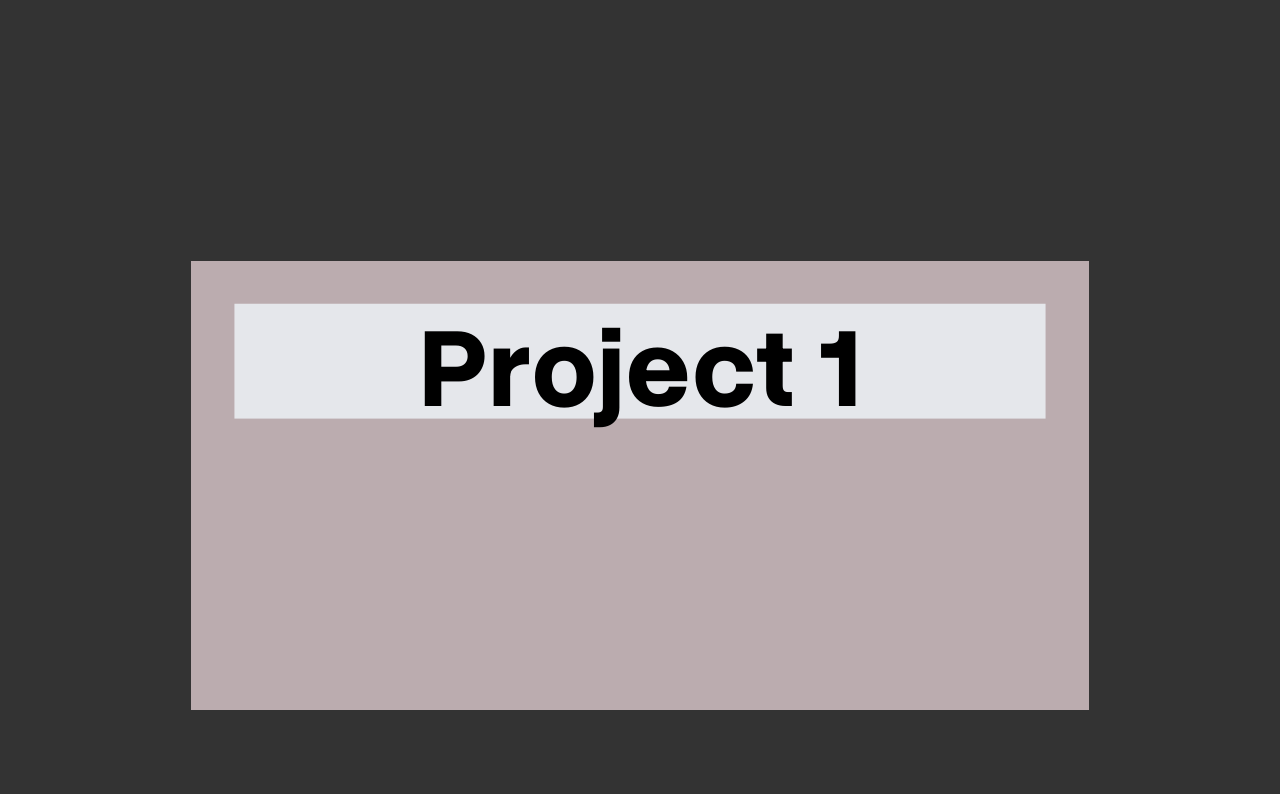
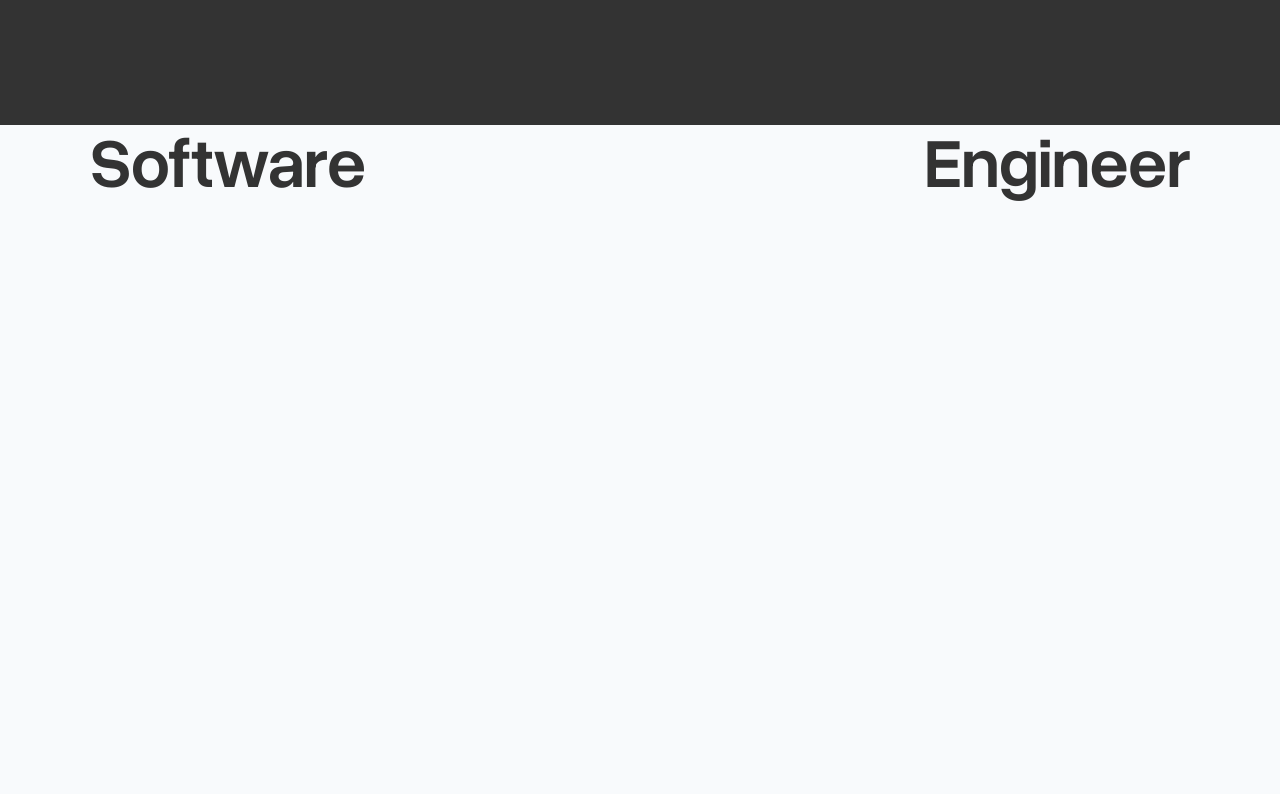
Before and after one commit to thomassbooth/thomas-booth-2024, a Next.js app: page / in a window 1280 px wide. Shown: the part 1266-2060 px from the top of the page. Built offline with nearby package versions, Linux system fonts and the light colour scheme.

Commit message:
colour corrections and about section shown

```diff
--- a/src/app/page.tsx
+++ b/src/app/page.tsx
@@ -19,7 +19,7 @@
     <main className="relative">
       <Hero />
       <Introduction />
-      {/* <About /> */}
+      <About />
       <Cards/>
       <Info />
 
--- a/src/components/Card/Card.tsx
+++ b/src/components/Card/Card.tsx
@@ -35,9 +35,9 @@
     >
       <motion.div
         style={{ scale, top: `calc(-5vh + ${i * 25}px)`, backgroundColor: project.color }}
-        className="relative -top-1/4 h-[500px] w-[1000px] p-12"
+        className="relative -top-1/4 h-[500px] w-[1000px] p-12 rounded-lg"
       >
-        <div className="relative bg-gray-200">
+        <div className="relative ">
           <p className="font-bold	text-9xl text-center">{project.title}</p>
         </div>
       </motion.div>
--- a/src/components/Footer/Curve.tsx
+++ b/src/components/Footer/Curve.tsx
@@ -5,8 +5,8 @@
 
 const Curve = ({ scrollYProgress }: any) => {
   const [dimensions, setDimensions] = useState({
-    width: null,
-    height: null
+    width: 0,
+    height: 0
   });
 
   useEffect(() => {
@@ -26,8 +26,8 @@
   const initialPath = `
     M0 ${height}
     Q${width / 2} ${height} ${width} 300
-  L${width} ${200 + 300}
-  Q${width / 2} ${200 + 600} 0 ${200 + 300}
+    L${width} ${200 }
+    Q${width / 2} ${200 + 300} 0 ${200 }
     L0 0
 `;
 
```
Lines whose indentation alone changed are shown as unchanged.
